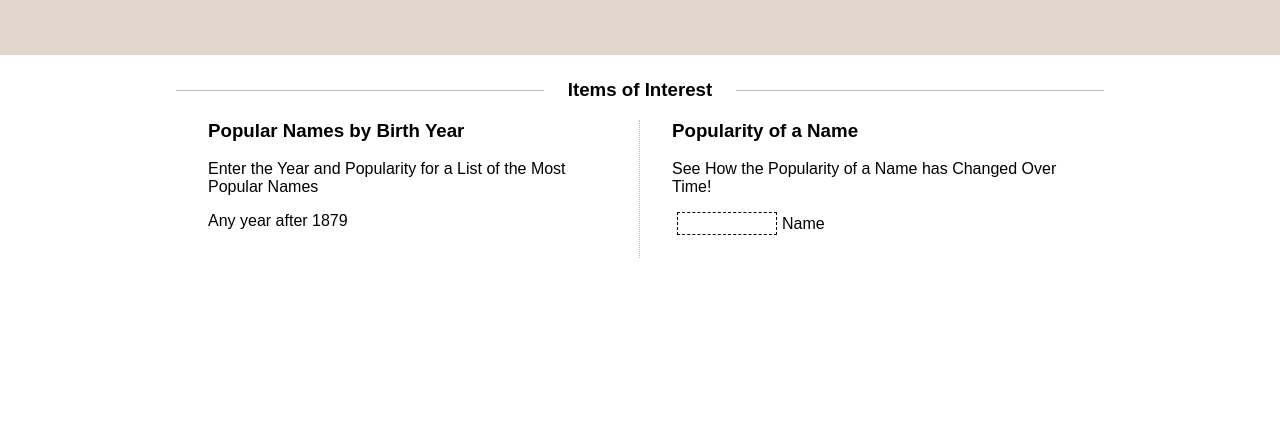
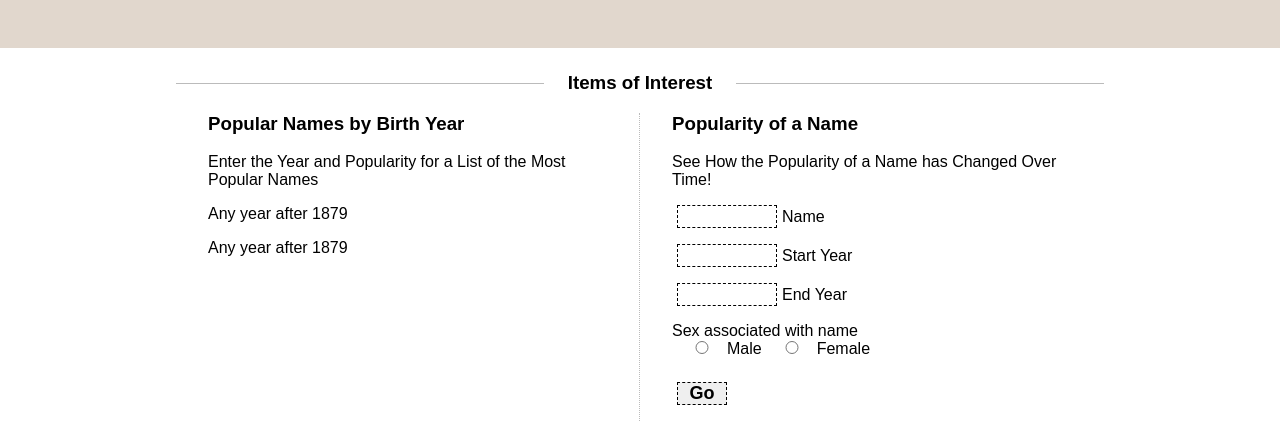
Before and after one commit to knsanchez0001/babynames, a React (Create React App) app in the folder client/: page / in a window 1280 px wide. Shown: the part 399-841 px from the top of the page. Before the commit the page ends 800 px from the top, so only its background shows below. Built offline with nearby package versions, Linux system fonts and the light colour scheme; no server answers.

Commit message:
added to one of forms; moved InterestForms to its own folder

```diff
--- a/client/src/App.js
+++ b/client/src/App.js
@@ -1,4 +1,4 @@
-import InterestForms from './components/InterestForms';
+import InterestForms from './components/InterestForms/InterestForms';
 import IntroSection from './components/IntroSection';
 import PopularityCategories from './components/PopularityCategories/PopularityCategories';
 import TopNamesTable from './components/TopNamesTable';
--- a/client/src/components/InterestForms.js
+++ /dev/null
@@ -1,34 +0,0 @@
-import React from 'react'
-
-const InterestForms = () => {
-    return (
-        <section>
-            <div className='wrapper'>
-                <h3 className='header-c'>
-                    <span className='header-c-text'>Items of Interest</span>
-                </h3>
-                <div className='interest-wrapper'>
-                    <div className='interest-div'>
-                        <h3>Popular Names by Birth Year</h3>
-                        <p>Enter the Year and Popularity for a List of the Most Popular Names</p>
-                        <p>Any year after 1879</p>
-
-                    </div>
-                    <div className='interest-div'>
-                        <h3>Popularity of a Name</h3>
-                        <p>See How the Popularity of a Name has Changed Over Time!</p>
-                        <form className='interest-form'>
-                            <p>
-                                <input id='name' className='interest-name'/>
-                                <label htmlFor='name'>Name</label>
-                            </p>
-                        </form>
-
-                    </div>
-                </div>
-            </div>
-        </section>
-    )
-}
-
-export default InterestForms
--- /dev/null
+++ b/client/src/components/InterestForms/InterestForms.js
@@ -0,0 +1,52 @@
+import React from 'react'
+
+const InterestForms = () => {
+    return (
+        <section>
+            <div className='wrapper'>
+                <h3 className='header-c'>
+                    <span className='header-c-text'>Items of Interest</span>
+                </h3>
+                <div className='interest-wrapper'>
+                    <div className='interest-div'>
+                        <h3>Popular Names by Birth Year</h3>
+                        <p>Enter the Year and Popularity for a List of the Most Popular Names</p>
+                        <p>Any year after 1879</p>
+                        <p>Any year after 1879</p>
+                    </div>
+                    <div className='interest-div'>
+                        <h3>Popularity of a Name</h3>
+                        <p>See How the Popularity of a Name has Changed Over Time!</p>
+                        <form name='babyname' className='interest-form'>
+                            <p>
+                                <input id='name' className='interest-name' required/>
+                                <label htmlFor='name'>Name</label>
+                            </p>
+                            <p>
+                                <input id='startYear' type='number' min='1880' max='2020' maxLength='4' className='interest-name' required/>
+                                <label htmlFor='startYear'>Start Year</label>
+                            </p>
+                            <p>
+                                <input id='endYear' type='number' min='1880' max='2020' maxLength='4' className='interest-name' required/>
+                                <label htmlFor='endYear'>End Year</label>
+                            </p>
+                            <fieldset >
+                                <legend>Sex associated with name</legend>
+                                <input type="radio" name="sex" value="M" id="male" required/>
+                                <label>Male</label>
+                                <input type="radio" name="sex" value="F" id="female" />
+                                <label>Female</label>
+                            </fieldset>
+                            <p>
+                                <input type='submit' value='Go'/>
+                            </p>
+                        </form>
+
+                    </div>
+                </div>
+            </div>
+        </section>
+    )
+}
+
+export default InterestForms
--- a/client/src/index.css
+++ b/client/src/index.css
@@ -22,11 +22,15 @@ th, td {
     height: 30px;
 }
 
+fieldset {
+    margin-bottom: 1.5rem;
+    border: 0;
+}
+
 form {
     text-align: center;
     align-items: center;
     margin-block-end: 1em;
-    height: 30px;
 }
 
 input {
@@ -36,7 +40,6 @@ input {
     border: thin dashed black;
     border-width: 1px;
     margin-left: 5px;
-    /* height: 30px; */
     text-align: center;
 }
 
```
